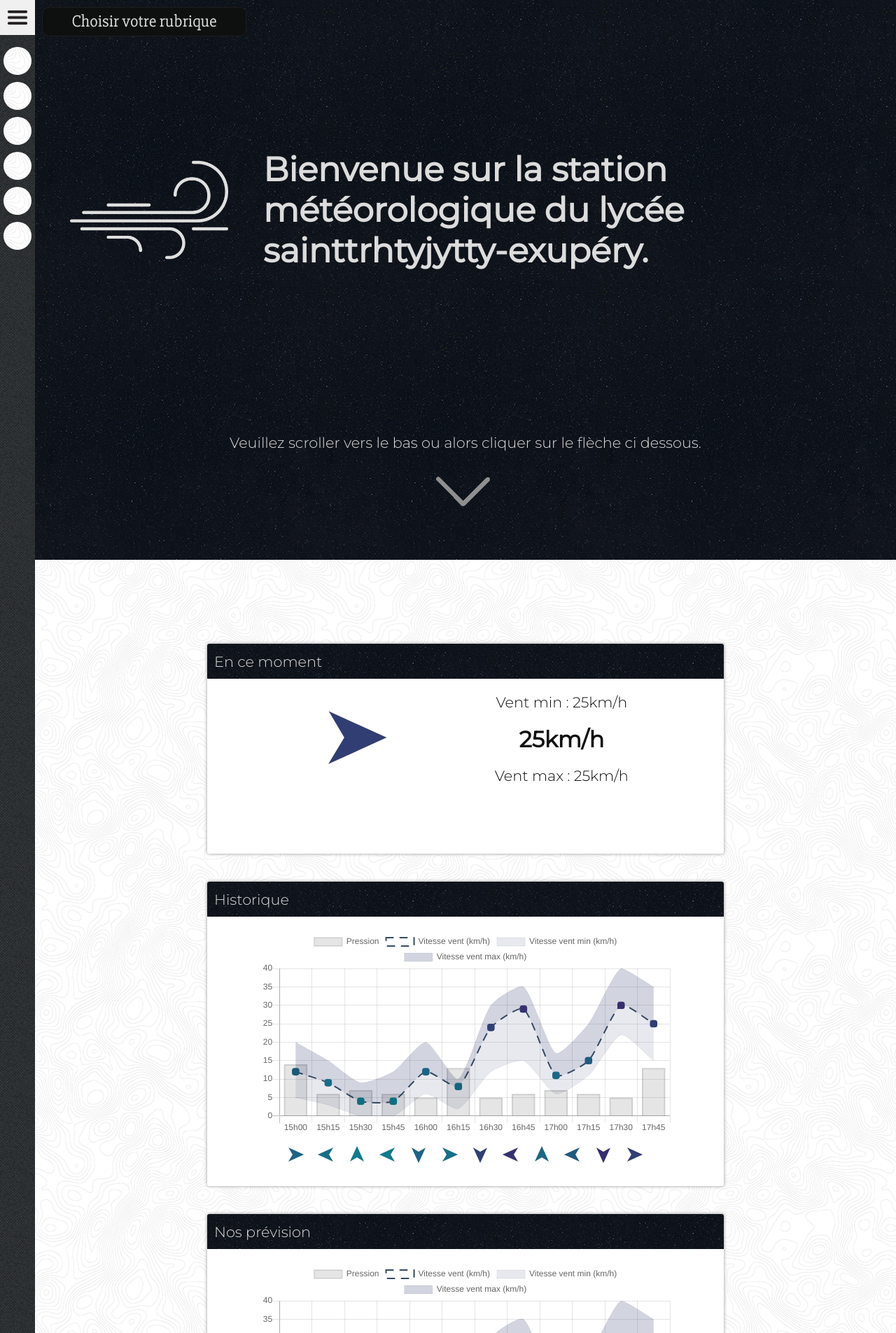
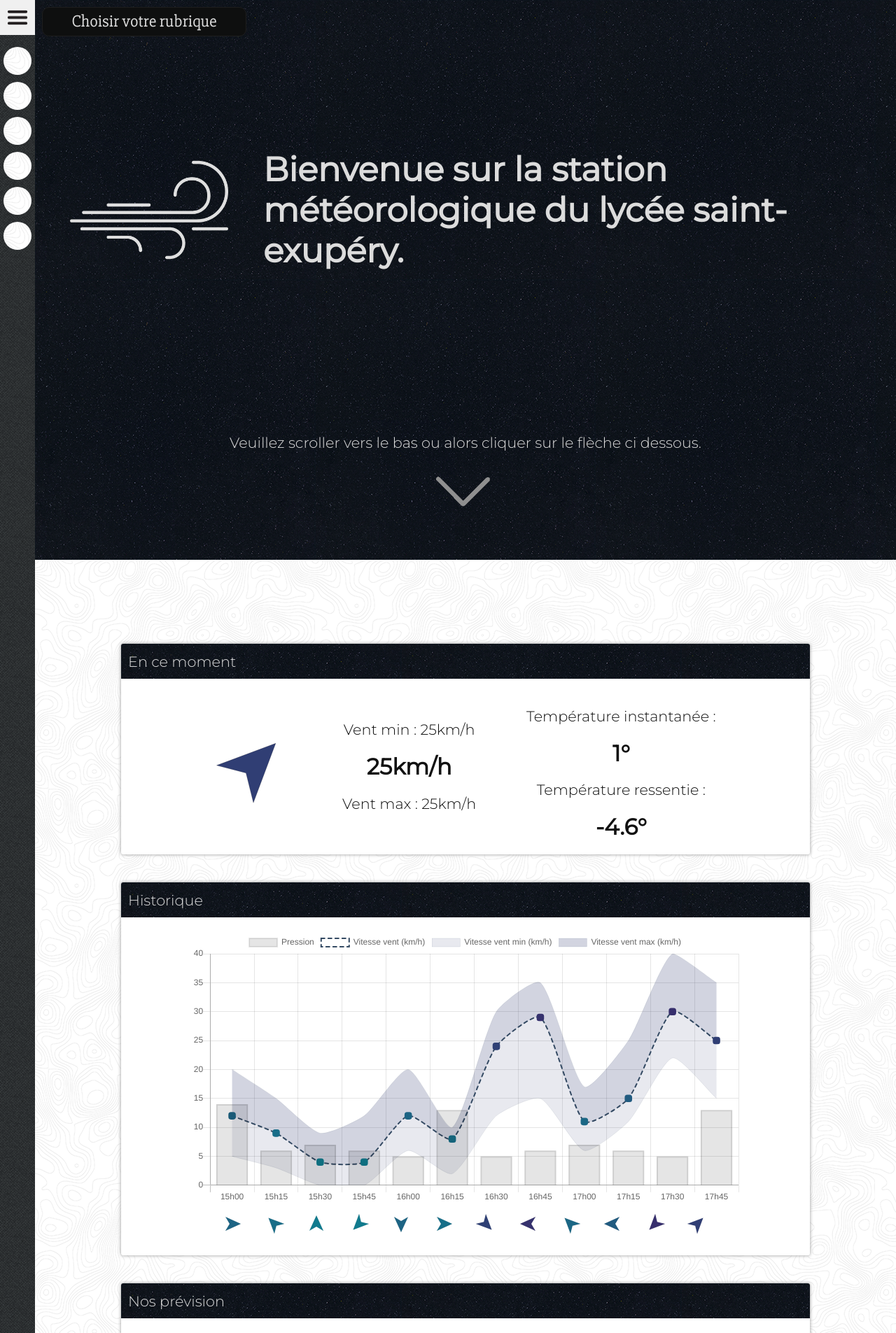
Before and after one commit to Akashita/ISN, a PHP site: page / in a window 1280 px wide. Shown: the top 1905 px of the page at 70% size. Run offline with PHP 8.4, Linux system fonts and the light colour scheme; some libraries are stand-ins or nearby versions.

Commit message:
Add temp

```diff
--- a/index.css
+++ b/index.css
@@ -216,7 +216,7 @@ article{
 /*---section---*/
 
 .post{
-  width: 60%;
+  width: 80%;
   min-height: 300px;
   background-color: white;
   margin: 20px;
@@ -226,6 +226,17 @@ article{
   align-items: center;
   justify-content: flex-start;
   flex-direction: column;
+}
+
+@media screen and (max-width: 1200px) {
+  .nowContent{
+    width: 80%;
+    height: 100%;
+    display: flex;
+    align-items: center;
+    justify-content: space-around;
+    flex-direction: column;
+  }
 }
 
 .topPost{
@@ -262,12 +273,15 @@ article{
   justify-content: space-around;
 }
 
-.nowVent{
+.center{
   display: flex;
   align-items: center;
   justify-content: space-around;
   flex-direction: column;
+  margin: 20px;
 }
+
+
 
 
 
--- a/index.php
+++ b/index.php
@@ -14,13 +14,17 @@
 
 
   <?php
-    $orientB = array('e','o','n','o','s','e','s','o','n','o','s','e');
+    $orientB = array('e','no','n','so','s','e','se','o','no','o','so','ne');
     $vent = array(12,9,4,4,12,8,24,29,11,15,30,25);
     $heure = array('15h00','15h15','15h30','15h45','16h00','16h15','16h30','16h45','17h00','17h15','17h30','17h45');
+    $temp = array('1','-3','2','-1','2','-2','-1','1','-4','-5','2','1');
+    $tempRes = array();
     $orient = array();
     $ventColor = array();
     $ventString = " ";
     $heureString = " ";
+    $tempString = " ";
+    $tempResString = " ";
     $red=0;
     $green=0;
     $blue=0;
@@ -33,6 +37,14 @@
         $orient[] = '90deg';
       } elseif ($orientB[$i] == 'o') {
         $orient[] = '180deg';
+      } elseif ($orientB[$i] == 'ne') {
+        $orient[] = '-45deg';
+      } elseif ($orientB[$i] == 'no') {
+        $orient[] = '-135deg';
+      } elseif ($orientB[$i] == 'se') {
+        $orient[] = '45deg';
+      } elseif ($orientB[$i] == 'so') {
+        $orient[] = '135deg';
       }
     }
 
@@ -49,10 +61,16 @@
         $ventColor[] = "rgb(100, 0, 100)";
       }
     }
+//Application de la formule de la température ressentie : https://fr.wikipedia.org/wiki/Temp%C3%A9rature_ressentie
+    for ($i=0; $i < count($vent); $i++) {
+      $tempRes[] = round(13.12+(0.6215*$temp[$i])-(11.37*pow($vent[$i],0.16))+(0.3965*$temp[$i]*pow($vent[$i], 0.16)),1);
+    }
 
     for ($i=0; $i < count($vent); $i++) {
       $ventString = "$ventString $vent[$i],";
       $heureString = "$heureString \"$heure[$i]\",";
+      $tempString = "$tempString $temp[$i],";
+      $tempResString = "$tempResString $tempRes[$i],";
     }
    ?>
 
@@ -71,7 +89,7 @@
             <a href="#previRub" class="scrollTo"><div class="flecheRubriqueNav" style="width:125px;">Nos prévisions</div></a>
           </div>
           <div class="boxRubrique">
-            <a href="#openhardware" class="scrollTo"><div class="flecheRubriqueNav" style="width:150px;">L'open hardware</div></a>
+            <a href="#tempRub" class="scrollTo"><div class="flecheRubriqueNav" style="width:150px;">L'open hardware</div></a>
           </div>
           <div class="boxRubrique">
             <a href="#tms" class="scrollTo"><div class="flecheRubriqueNav" style="width:200px;">Think it, make it, share it</div></a>
@@ -88,7 +106,7 @@
       <div class="headerTitle">
         <img src="logo.png" alr="logo vent" style="width: 20%; margin-right: 50px;"/>
         <h1 class="white">
-          Bienvenue sur la station météorologique du lycée sainttrhtyjytty-exupéry.
+          Bienvenue sur la station météorologique du lycée saint-exupéry.
         </h1>
       </div>
       <div class="clueScroll">
@@ -105,16 +123,22 @@
         </div>
         <div class="nowContent">
           <div class="nowOrient">
-            <svg style="transform:rotate(<?php echo $orient[0]?>);" xmlns:svg="http://www.w3.org/2000/svg" xmlns="http://www.w3.org/2000/svg" version="1.1" id="svg2" width="150" height="150" viewBox="0 0 733.33 733.33">
+            <svg style="transform:rotate(<?php echo $orient[11]?>);" xmlns:svg="http://www.w3.org/2000/svg" xmlns="http://www.w3.org/2000/svg" version="1.1" id="svg2" width="150" height="150" viewBox="0 0 733.33 733.33">
               <metadata id="metadata8"/>
               <defs id="defs6"/>
               <path d="M185.67 184.58 586.66 366.95 182.92 550.41 293.33 366.95Z" id="path817" style="fill:<?php echo($ventColor[11]);?>;stroke:#00000d;"/>
             </svg>
           </div>
-          <div class="nowVent">
+          <div class="center">
             <h3 class="black">Vent min : <?php echo $vent[11];?>km/h</h3>
             <h2 class="black"><?php echo $vent[11];?>km/h</h2>
             <h3 class="black">Vent max : <?php echo $vent[11];?>km/h</h3>
+          </div>
+          <div class="center">
+            <h3 class="black">Température instantanée : </h3>
+            <h2 class="black"><?php echo $temp[11];?>°</h2>
+            <h3 class="black">Température ressentie : </h3>
+            <h2 class="black"><?php echo $tempRes[11];?>°</h2>
           </div>
         </div>
       </section>
@@ -194,6 +218,14 @@
         </div>
         <div class="chartFormat" style="width:80%;">
           <canvas id="previ"></canvas>
+        </div>
+      </section>
+      <section class="post" id="tempRub">
+        <div class="topPost">
+          <h3 class="white">Au niveau de la température !</h3>
+        </div>
+        <div class="chartFormat" style="width:80%;">
+          <canvas id="temp"></canvas>
         </div>
       </section>
       <section class="post">
@@ -278,7 +310,7 @@
                 type:"line",
                 radius: 5,
                 pointStyle: 'rectRounded',
-                borderDash: [10],
+                borderDash: [5],
                 borderCapStyle: 'round',
                 pointHoverBackgroundColor: '#2D3143',
                 pointHoverBorderColor: '#2D3143'
@@ -319,6 +351,76 @@
                 fill: '1',
                 pointStyle: "dash",
               }],
+          labels: [<?php echo $heureString;?>]
+
+      },
+      options: {
+          scales: {
+              yAxes: [{
+                  ticks: {
+                      beginAtZero:false,
+                  }
+              }],
+              xAxes: [{
+              gridLines: {
+                  offsetGridLines: true,
+              }
+          }]
+          },
+          layout: {
+              padding: {
+                  left: 0,
+                  right: 0,
+                  top: 0,
+                  bottom: 0
+              }
+            },
+      }
+  });
+
+  var temp = document.getElementById("temp").getContext('2d');
+  var tempChart = new Chart(temp, {
+      type: 'line',
+      data: {
+          datasets: [{
+                label: 'Température instantanée (°)',
+                data: [<?php echo $tempString?>],
+                borderWidth: 2,
+                lineTension: 0.3,
+                fill: '1',
+                backgroundColor: [
+                  'rgba(32,44,99,0.1)'
+                ],
+                borderColor: [
+                  '#344a63'
+                ],
+                borderWidth: 2,
+                lineTension: 0.2,
+                pointBorderColor: '#1D6484',
+                pointBackgroundColor:'#1D6484',
+                radius: 5,
+                pointStyle: 'rectRounded',
+                borderCapStyle: 'round',
+                pointHoverBackgroundColor: '#2D3143',
+                pointHoverBorderColor: '#2D3143',
+          }, {
+                label: 'Température ressentie (°)',
+                data: [<?php echo $tempResString?>],
+                fill: 'no-fill',
+                borderColor: [
+                  '#344a63'
+                ],
+                borderWidth: 2,
+                lineTension: 0.2,
+                pointBorderColor: '#1D6484',
+                pointBackgroundColor:'#1D6484',
+                radius: 5,
+                pointStyle: 'rectRounded',
+                borderCapStyle: 'round',
+                pointHoverBackgroundColor: '#2D3143',
+                pointHoverBorderColor: '#2D3143',
+                borderDash: [5],
+          }],
           labels: [<?php echo $heureString;?>]
 
       },
```
